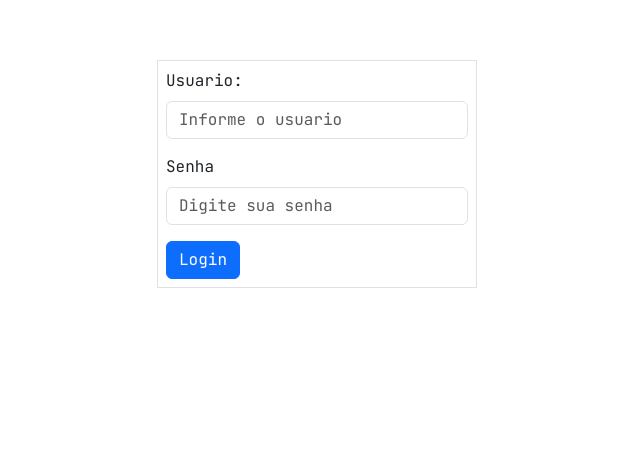
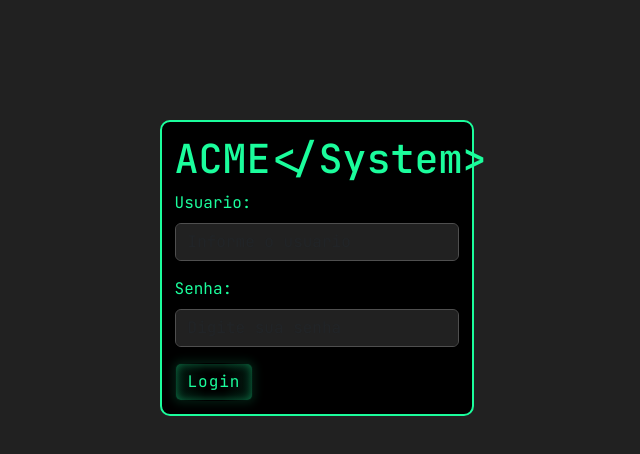
Before and after one commit to lleandroRodrigzz/sistemaComercial, a React (Create React App) app in the folder sistema/: page / in a window 1280 px wide. Shown: the part 132-586 px from the top of the page, without its empty margins (323-963 px from the left). Built offline with nearby package versions, Linux system fonts and the light colour scheme.

Commit message:
Estilização da tela de login

```diff
--- a/sistema/public/index.html
+++ b/sistema/public/index.html
@@ -25,7 +25,7 @@
       work correctly both with client-side routing and a non-root public URL.
       Learn how to configure a non-root public URL by running `npm run build`.
     -->
-    <title>Sistema Comercial</title>
+    <title>ACME</System></title>
   </head>
   <body>
     <noscript>You need to enable JavaScript to run this app.</noscript>
--- a/sistema/src/App.css
+++ b/sistema/src/App.css
@@ -1,3 +1,48 @@
+/*------------------------GLOBAL----------------------*/
 *{
     font-family: 'JetBrains Mono', monospace;
 }
+/*----------------------------------------------------*/
+/*------------------------BOTÃO LOGIN----------------------*/
+Button {
+    --green: rgb(27, 253, 156);
+    font-size: 15px;
+    padding: 0.7em 2.7em;
+    letter-spacing: 0.06em;
+    position: relative;
+    font-family: inherit;
+    border-radius: 0.6em;
+    overflow: hidden;
+    transition: all 0.3s;
+    line-height: 1.4em;
+    border: 2px solid var(--green);
+    background: linear-gradient(to right, rgba(27, 253, 156, 0.1) 1%, transparent 40%,transparent 60% , rgba(27, 253, 156, 0.1) 100%);
+    color: var(--green);
+    box-shadow: inset 0 0 10px rgba(27, 253, 156, 0.4), 0 0 9px 3px rgba(27, 253, 156, 0.1);
+  }
+
+  Button:hover {
+    color: #82ffc9;
+    box-shadow: inset 0 0 10px rgba(27, 253, 156, 0.6), 0 0 9px 3px rgba(27, 253, 156, 0.2);
+  }
+
+  Button:before {
+    content: "";
+    position: absolute;
+    left: -4em;
+    width: 4em;
+    height: 100%;
+    top: 0;
+    transition: transform .4s ease-in-out;
+    background: linear-gradient(to right, transparent 1%, rgba(27, 253, 156, 0.1) 40%,rgba(27, 253, 156, 0.1) 60% , transparent 100%);
+  }
+
+  Button:hover:before {
+    transform: translateX(15em);
+  }
+
+  .custom-placeholder::placeholder {
+    color: #ffffff; /* Define a cor do placeholder */
+    opacity: 100%; /* Garante que a opacidade seja 100% */
+}
+  /*---------------------------------------------------------*/
--- a/sistema/src/componentes/layouts/Menu.jsx
+++ b/sistema/src/componentes/layouts/Menu.jsx
@@ -41,6 +41,7 @@ export default function Menu(props) {
                                 "logado": false
                             });
                         }}>Sair</Nav.Link>
+                        <Nav.Link style={{marginLeft:"30rem"}}>Bem-Vindo {usuario.usuario} :)</Nav.Link>
                     </Nav>
                 </Navbar.Collapse>
             </Container>
--- a/sistema/src/componentes/layouts/TelaLogin.jsx
+++ b/sistema/src/componentes/layouts/TelaLogin.jsx
@@ -5,12 +5,12 @@ import { useContext, useRef } from "react";
 export default function TelaLogin() {
     const nomeUsuario = useRef();
     const senhaUsuario = useRef();
-    const {usuario, setUsuario} = useContext(contextoUsuario);
+    const { usuario, setUsuario } = useContext(contextoUsuario);
 
-    function manipularSubmissao(evento){
+    function manipularSubmissao(evento) {
         const usuarioDigitado = nomeUsuario.current.value;
         const senhaDigitada = senhaUsuario.current.value;
-        if(usuarioDigitado === 'admin' && senhaDigitada === 'admin'){
+        if (usuarioDigitado === 'admin' && senhaDigitada === 'admin') {
             setUsuario({
                 "usuario": usuarioDigitado,
                 "logado": true
@@ -21,21 +21,39 @@ export default function TelaLogin() {
     }
 
     return (
-        <Container className="w-25 border p-2" style={{marginTop:"15%"}}>
+        <Container fluid className="d-flex justify-content-center align-items-center vh-100" style={{ backgroundColor: "#212121" }}>
+            <Container className="w-25" style={{
+                padding: "1%",
+                backgroundColor: "black",
+                border: "2px solid #1BFD9C", // Adiciona uma borda de 2px para torná-la visível
+                borderColor: "#1BFD9C", // Define a cor da borda
+                borderRadius: "10px",
+                color: "white"
+            }}>
+                <h1 style={{textAlign:"center", color: "#1BFD9C"}}>{"ACME</System>"}</h1>
                 <Form onSubmit={manipularSubmissao}>
                     <Form.Group className="mb-3">
-                    <Form.Label>Usuario:</Form.Label>
-                    <Form.Control id="usuario" name="usuario" type="text" placeholder="Informe o usuario" ref={nomeUsuario}/>
+                        <Form.Label style={{color:"#1BFD9C"}}>Usuario:</Form.Label>
+                        <Form.Control id="usuario" name="usuario" type="text" placeholder="Informe o usuario"
+                        ref={nomeUsuario} className="custom-placeholder" style={{borderColor:"#4f4f4f" ,
+                                                                                 backgroundColor:"#212121",
+                                                                                 color: "#1BFD9C"
+                                                                                }}/>
                     </Form.Group>
 
                     <Form.Group className="mb-3">
-                    <Form.Label>Senha</Form.Label>
-                    <Form.Control id="senha" name="senha" type="password" placeholder="Digite sua senha" ref={senhaUsuario}/>
+                        <Form.Label style={{color:"#1BFD9C"}}>Senha:</Form.Label>
+                        <Form.Control id="senha" name="senha" type="password" placeholder="Digite sua senha"
+                        ref={senhaUsuario} className="custom-placeholder" style={{borderColor:"#4f4f4f",
+                                                                                  backgroundColor:"#212121",
+                                                                                  color: "#1BFD9C"
+                                                                                }}/>
                     </Form.Group>
-                <Button variant="primary" type="submit">
+                    <Button variant="link" type="submit" style={{ textDecoration: "none", color: "#1BFD9C" }}>
                         Login
                     </Button>
                 </Form>
             </Container>
+        </Container>
     );
 }
```
Also changed, not shown: 1 other file (tests, documents, lock files or other folders). Lines whose indentation alone changed are shown as unchanged.
